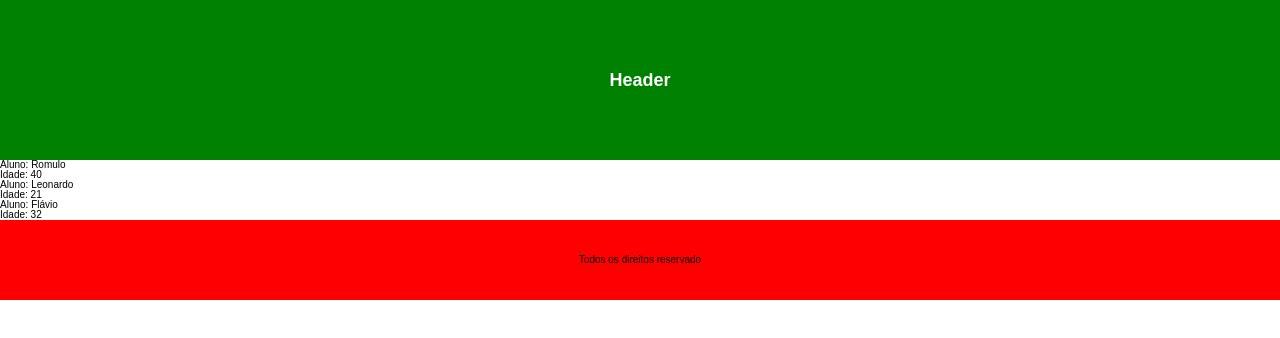
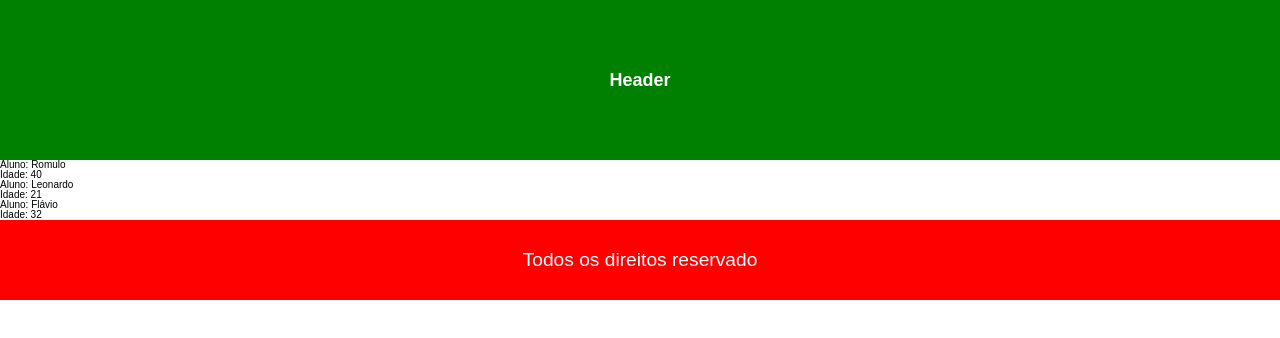
Before and after one commit to romulorosafullstack/2025-react-sujeito-programador, a React (Vite) app: page / in a window 1280 px wide. Shown: the top 338 px of the page. Built offline with nearby package versions, Linux system fonts and the light colour scheme.

Commit message:
footer copyright css

```diff
--- a/src/components/Footer/footer.css
+++ b/src/components/Footer/footer.css
@@ -7,9 +7,9 @@
   width: 100vw;
 }
 
-.footer__title{
+.footer__copyright{
   color: white;
-  font-size: 1.5rem;
-  font-weight: 700;
+  font-size: 1.2rem;
+  font-weight: 400;
   text-align: center;
 }
```
